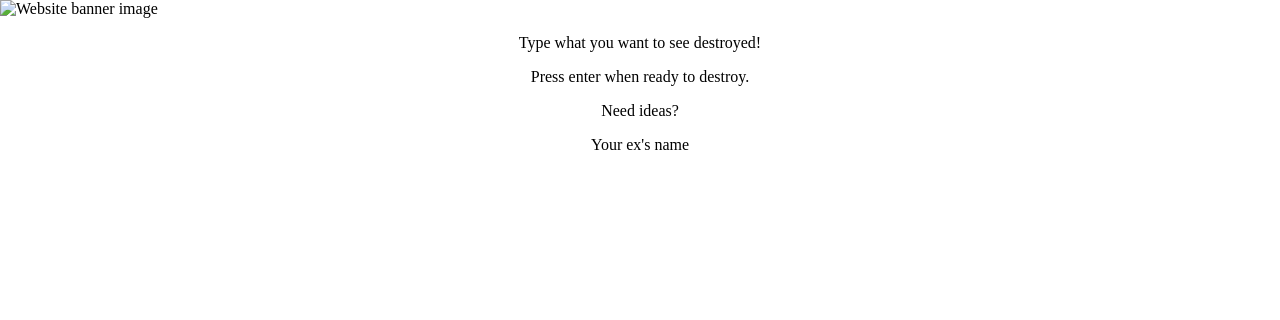
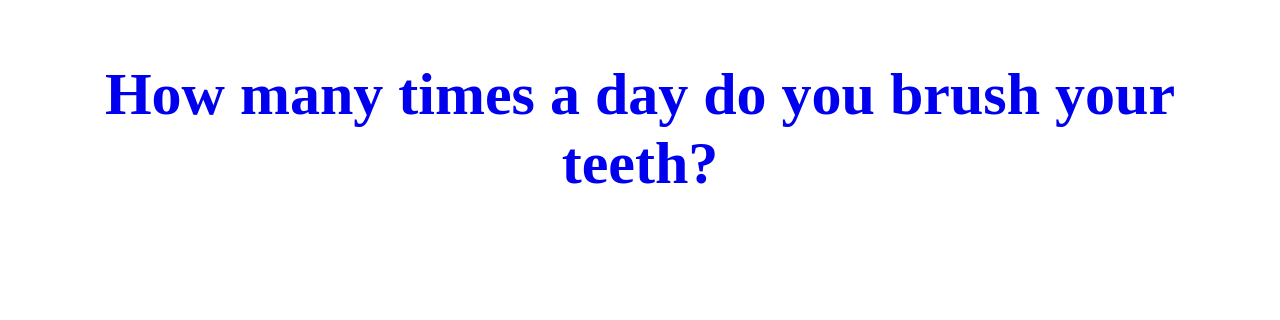
Before and after one commit to kmachnickiwork49/qwerhacks2024, a Django app: page /home/ in a window 1280 px wide. Shown: the top 320 px of the page. Run offline with Django 5.2, Linux system fonts and the light colour scheme; data comes from the database, SQL or seed files in the repository; some libraries are stand-ins or nearby versions.

Commit message:
Add randomly chosen home prompt

```diff
--- a/mysite/home/templates/home/main.html
+++ b/mysite/home/templates/home/main.html
@@ -7,11 +7,11 @@
     <title>Text Destroyer</title>
   </head>
   <body>
-    <img style="margin: auto;" src="" alt="Website banner image" />
-    <p style="text-align: center;"> Type what you want to see destroyed!</p>
+    <h1 style="margin: 60px; text-align: center; font-size: 60px;"><a style="text-decoration:none" href="{% url 'prompts:details' prompt.id %}"">{{ prompt }}</a></h1>
+    <!-- <p style="text-align: center;"> Type what you want to see destroyed!</p>
     <p style="text-align: center;"> Press enter when ready to destroy. </p>
     <p style="text-align: center;"> Need ideas? </p>
-    <p style="text-align: center;"> Your ex's name </p>
+    <p style="text-align: center;"> Your ex's name </p> -->
     <!-- Sort of scroll through these options,
       every few seconds a new idea swaps in via fast horizontal scroll,
       the original exits to the left and the new enters on the right -->
--- a/mysite/home/views.py
+++ b/mysite/home/views.py
@@ -1,8 +1,12 @@
+import random
 from django.http import Http404
 from django.shortcuts import render
 
-from .models import *
+from prompts.models import *
 
 def main(request):
-    context = {}
+    question_list = Question.objects.all()
+    context = {
+        "prompt": random.choice(question_list),
+    }
     return render(request, "home/main.html", context)
```
